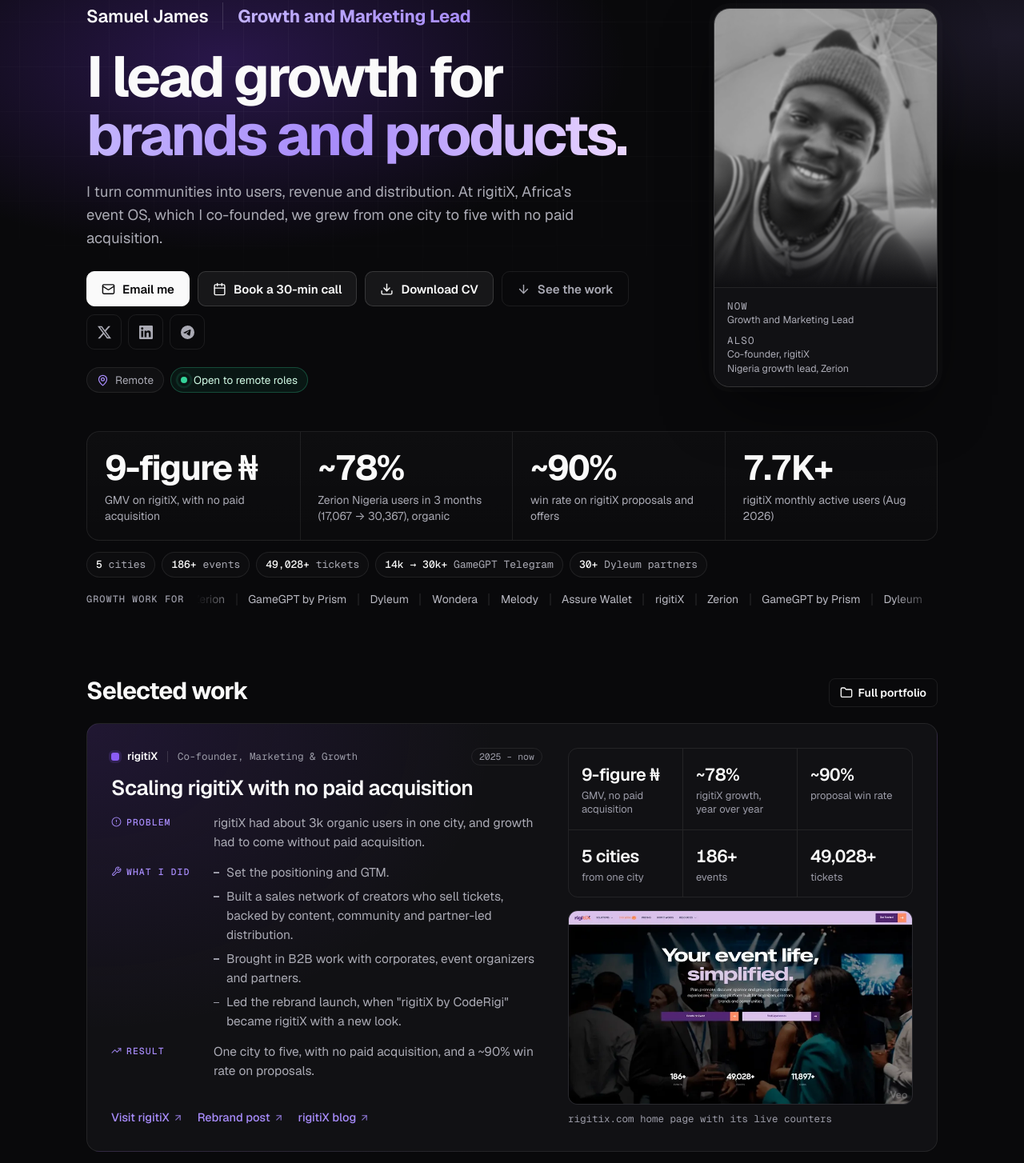
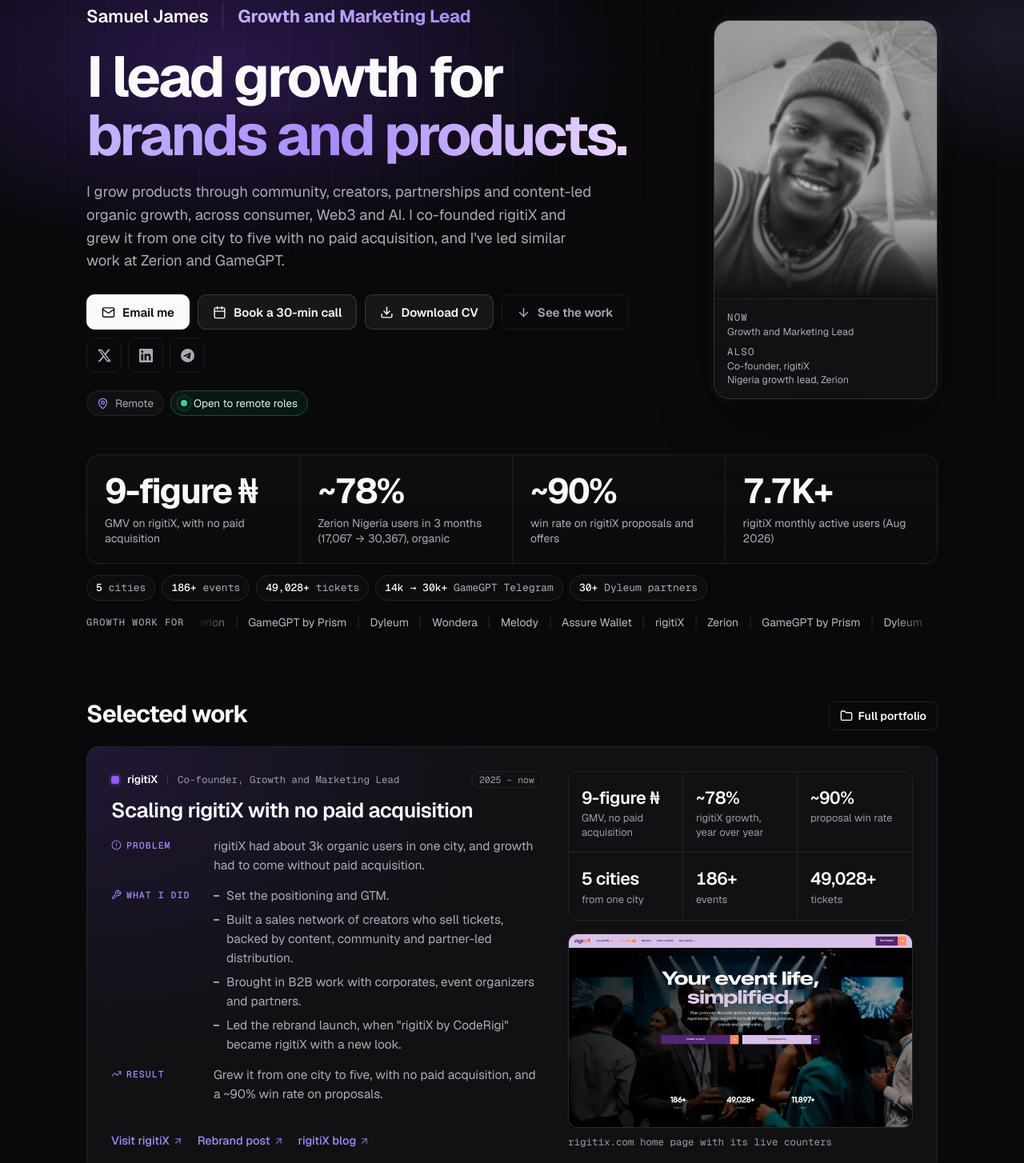
Before and after one commit to samueluj23/samueluj23.github.io, a plain HTML site: page index.html in a window 1280 px wide. Shown: the part 118-1572 px from the top of the page at 80% size. Drawn offline with nearby package versions, Linux system fonts and the light colour scheme; no server answers.

Commit message:
Make the intro and rigitiX copy role-neutral, with results in the past tense.
The site now leads with how he grows products, and uses rigitiX, Zerion and GameGPT as proof rather than as a current-job frame.

```diff
--- a/index.html
+++ b/index.html
@@ -4,7 +4,7 @@
 <meta charset="utf-8">
 <meta name="viewport" content="width=device-width, initial-scale=1">
 <title>Samuel James, Growth and Marketing Lead</title>
-<meta name="description" content="Samuel James is a Growth and Marketing Lead and co-founder of rigitiX: 186+ events, 49,028+ tickets and 9-figure ₦ GMV, with no paid acquisition. Community-led growth, partnerships and GTM.">
+<meta name="description" content="Samuel James is a Growth and Marketing Lead who grows products through community, creators, partnerships and content-led organic growth, across consumer, Web3 and AI. At rigitiX: 186+ events, 49,028+ tickets and 9-figure ₦ GMV, with no paid acquisition.">
 <link rel="canonical" href="https://samueluj23.github.io/">
 <link rel="alternate" type="text/plain" href="https://samueluj23.github.io/llms.txt" title="llms.txt: this site for AI agents">
 <meta name="theme-color" content="#0b0a10">
@@ -14,20 +14,20 @@
 <meta property="og:type" content="website">
 <meta property="og:site_name" content="Samuel James">
 <meta property="og:title" content="Samuel James, Growth and Marketing Lead">
-<meta property="og:description" content="Samuel James is a Growth and Marketing Lead and co-founder of rigitiX: 186+ events, 49,028+ tickets and 9-figure ₦ GMV, with no paid acquisition. Community-led growth, partnerships and GTM.">
+<meta property="og:description" content="Samuel James is a Growth and Marketing Lead who grows products through community, creators, partnerships and content-led organic growth, across consumer, Web3 and AI. At rigitiX: 186+ events, 49,028+ tickets and 9-figure ₦ GMV, with no paid acquisition.">
 <meta property="og:url" content="https://samueluj23.github.io/">
 <meta property="og:image" content="https://samueluj23.github.io/assets/og.png">
 <meta property="og:image:width" content="1200">
 <meta property="og:image:height" content="630">
-<meta property="og:image:alt" content="Growth and Marketing Lead. I lead growth for brands and products. Samuel James, Co-founder of rigitiX, with his photo and a Remote label.">
+<meta property="og:image:alt" content="Growth and Marketing Lead. I lead growth for brands and products. Samuel James, with his photo and a Remote label.">
 <meta name="twitter:card" content="summary_large_image">
 <meta name="twitter:site" content="@0xsamuelj">
 <meta name="twitter:creator" content="@0xsamuelj">
 <meta name="twitter:title" content="Samuel James, Growth and Marketing Lead">
-<meta name="twitter:description" content="Samuel James is a Growth and Marketing Lead and co-founder of rigitiX: 186+ events, 49,028+ tickets and 9-figure ₦ GMV, with no paid acquisition. Community-led growth, partnerships and GTM.">
+<meta name="twitter:description" content="Samuel James is a Growth and Marketing Lead who grows products through community, creators, partnerships and content-led organic growth, across consumer, Web3 and AI. At rigitiX: 186+ events, 49,028+ tickets and 9-figure ₦ GMV, with no paid acquisition.">
 <meta name="twitter:image" content="https://samueluj23.github.io/assets/og.png">
-<meta name="twitter:image:alt" content="Samuel James, Growth and Marketing Lead and Co-founder of rigitiX: I lead growth for brands and products.">
-<script type="application/ld+json">{"@context":"https://schema.org","@type":"Person","name":"Samuel James","url":"https://samueluj23.github.io/","image":"https://samueluj23.github.io/assets/sam.jpg","jobTitle":"Growth and Marketing Lead","description":"Growth and Marketing Lead and co-founder of rigitiX. Community-led growth, partnerships and go-to-market across consumer tech, fintech and wallets, AI and Web3.","email":"mailto:samueluj23@gmail.com","worksFor":{"@type":"Organization","name":"rigitiX","url":"https://rigitix.com"},"workLocation":{"@type":"Place","name":"Remote"},"knowsAbout":["community-led growth","partnerships","go-to-market","organic growth","events","Web3","fintech"],"sameAs":["https://x.com/0xsamuelj","https://linkedin.com/in/0xsamj","https://t.me/jsamuelu","https://github.com/samueluj23"]}</script>
+<meta name="twitter:image:alt" content="Samuel James, Growth and Marketing Lead: I lead growth for brands and products.">
+<script type="application/ld+json">{"@context":"https://schema.org","@type":"Person","name":"Samuel James","url":"https://samueluj23.github.io/","image":"https://samueluj23.github.io/assets/sam.jpg","jobTitle":"Growth and Marketing Lead","description":"Growth and Marketing Lead. Community, creators, partnerships and content-led organic growth across consumer, Web3 and AI products.","email":"mailto:samueluj23@gmail.com","workLocation":{"@type":"Place","name":"Remote"},"knowsAbout":["community-led growth","partnerships","go-to-market","organic growth","content-led growth","events","Web3","fintech"],"sameAs":["https://x.com/0xsamuelj","https://linkedin.com/in/0xsamj","https://t.me/jsamuelu","https://github.com/samueluj23"]}</script>
 <link rel="preconnect" href="https://fonts.googleapis.com">
 <link rel="preconnect" href="https://fonts.gstatic.com" crossorigin>
 <link href="https://fonts.googleapis.com/css2?family=Geist:wght@400;500;600;700;800&family=Geist+Mono:wght@400;500&display=swap" rel="stylesheet">
@@ -78,7 +78,7 @@
         </div>
       </div>
       <h1>I lead growth for <span class="hl">brands and products.</span></h1>
-      <p class="lede">I turn communities into users, revenue and distribution. At rigitiX, Africa's event OS, which I co-founded, we grew from one city to five with no paid acquisition.</p>
+      <p class="lede">I grow products through community, creators, partnerships and content-led organic growth, across consumer, Web3 and AI. I co-founded rigitiX and grew it from one city to five with no paid acquisition, and I've led similar work at Zerion and GameGPT.</p>
       <div class="cta">
         <a href="mailto:samueluj23@gmail.com" class="btn btn-primary" data-goatcounter-click="email-link" data-goatcounter-title="Email me"><svg class="ic" aria-hidden="true" focusable="false"><use href="#i-mail"/></svg><span>Email me</span></a>
         <a href="https://calendar.google.com/calendar/appointments/schedules/AcZssZ3tzp29aX2uDe4lPZaIpHY0dWYylM95HyUyIu0DADQUvQBkM0Bsm6MQ3HSSCu0JuOGYfNp--xUt?gv=true" class="btn btn-secondary" target="_blank" rel="noopener" data-goatcounter-click="book-call" data-goatcounter-title="Book a 30-min call"><svg class="ic" aria-hidden="true" focusable="false"><use href="#i-cal"/></svg><span>Book a 30-min call</span></a>
@@ -128,7 +128,7 @@
 
     <article class="case case-feature reveal" id="rigitix">
       <div class="case-main">
-        <p class="meta"><span class="sw sw1" aria-hidden="true"></span><span class="m-co">rigitiX</span><span class="m-role">Co-founder, Marketing &amp; Growth</span><span class="m-date">2025 – now</span></p>
+        <p class="meta"><span class="sw sw1" aria-hidden="true"></span><span class="m-co">rigitiX</span><span class="m-role">Co-founder, Growth and Marketing Lead</span><span class="m-date">2025 – now</span></p>
         <h3>Scaling rigitiX with no paid acquisition</h3>
         <dl class="par">
           <div><dt><svg class="ic ic-dt" aria-hidden="true" focusable="false"><use href="#i-alert"/></svg>Problem</dt><dd>rigitiX had about 3k organic users in one city, and growth had to come without paid acquisition.</dd></div>
@@ -138,7 +138,7 @@
             <li>Brought in B2B work with corporates, event organizers and partners.</li>
             <li>Led the rebrand launch, when "rigitiX by CodeRigi" became rigitiX with a new look.</li>
           </ul></dd></div>
-          <div><dt><svg class="ic ic-dt" aria-hidden="true" focusable="false"><use href="#i-trend"/></svg>Result</dt><dd>One city to five, with no paid acquisition, and a ~90% win rate on proposals.</dd></div>
+          <div><dt><svg class="ic ic-dt" aria-hidden="true" focusable="false"><use href="#i-trend"/></svg>Result</dt><dd>Grew it from one city to five, with no paid acquisition, and a ~90% win rate on proposals.</dd></div>
         </dl>
         <div class="links"><a href="https://rigitix.com" target="_blank" rel="noopener" data-goatcounter-click="out-rigitix" data-goatcounter-title="Visit rigitiX">Visit rigitiX<svg class="ic ic-xs" aria-hidden="true" focusable="false"><use href="#i-ext"/></svg></a><a href="https://x.com/rigitix/status/2015772869599334553" target="_blank" rel="noopener" data-goatcounter-click="out-rigitix-rebrand" data-goatcounter-title="rigitiX rebrand post">Rebrand post<svg class="ic ic-xs" aria-hidden="true" focusable="false"><use href="#i-ext"/></svg></a><a href="https://blog.rigitix.com" target="_blank" rel="noopener" data-goatcounter-click="out-rigitix-blog" data-goatcounter-title="rigitiX blog">rigitiX blog<svg class="ic ic-xs" aria-hidden="true" focusable="false"><use href="#i-ext"/></svg></a></div>
       </div>
@@ -249,10 +249,9 @@
   <section id="about" class="about wrap">
     <div class="about-copy">
       <h2>About</h2>
-      <p class="big">I co-founded rigitiX, Africa's event OS for ticketing, door, promoters and settlement.</p>
-      <p>I own positioning, go-to-market, content, community, partnerships and organic acquisition, and work with cross-functional teams of 10+. Alongside rigitiX, I'm Zerion's ambassador and Nigeria growth lead.</p>
-      <p>rigitiX runs with its team, so I'm available full-time for the right growth role.</p>
-      <p>Before that I ran growth, community and partnerships for Web3 and AI products: GameGPT, Dyleum, Wondera and others. I like work where the audience turns into users, revenue or distribution.</p>
+      <p class="big">I grow products through community, creators, partnerships and content-led organic work, across consumer, Web3 and AI.</p>
+      <p>I co-founded rigitiX, Africa's event OS for ticketing, door, promoters and settlement, and grew it from one city to five with no paid acquisition. I've also been Zerion's ambassador and Nigeria growth lead.</p>
+      <p>I work with cross-functional teams of 10+ on positioning, go-to-market, content, community, partnerships and organic acquisition. Earlier I ran growth, community and partnerships for GameGPT, Dyleum, Wondera and others. I like work where the audience turns into users, revenue or distribution.</p>
     </div>
     <div class="skills">
       <h3 class="eyebrow">What I do</h3>
@@ -281,7 +280,7 @@
     <div class="exp-col">
       <h2>Experience</h2>
       <ol class="timeline">
-        <li><span class="when">2025 – Now</span><div><h3>Co-Founder, Marketing &amp; Growth</h3><p class="t-co">rigitiX</p><p>Africa's event OS. Positioning, GTM, content, community, partnerships and organic acquisition.</p></div></li>
+        <li><span class="when">2025 – Now</span><div><h3>Co-founder, Growth and Marketing Lead</h3><p class="t-co">rigitiX</p><p>Africa's event OS. Set positioning, GTM, content, community, partnerships and organic acquisition, and grew it from one city to five with no paid acquisition.</p></div></li>
         <li><span class="when">Dec 2024 – Now</span><div><h3>Zerion Ambassador &amp; Nigeria Growth Lead</h3><p class="t-co">Zerion</p><p>Self-custodial crypto wallet. Regional GTM, @zerionNG, community and events. Spoke for Zerion at the <a href="https://x.com/Darrator/status/1938235339056857150" target="_blank" rel="noopener" data-goatcounter-click="out-crypto-soiree" data-goatcounter-title="Crypto Soirée talk">Crypto Soirée in Lagos</a> (Jun 2025).</p></div></li>
         <li><span class="when">Dec 2023 – Mar 2025</span><div><h3>Community Manager, previously Moderator</h3><p class="t-co">GameGPT by Prism</p><p>AI game engine. Grew Telegram from 14k to 30k+ through the token launch.</p></div></li>
         <li><span class="when">Aug 2023 – Feb 2024</span><div><h3>Partnerships Associate (part-time)</h3><p class="t-co">Wondera</p><p>AI music and karaoke app. Closed 20+ Web3 partnerships, including Pixelswap, TowerSwap and SPACE ID, and turned them into joint campaigns and AMAs.</p></div></li>
```
Also changed, not shown: assets/og.png, llms.txt.
